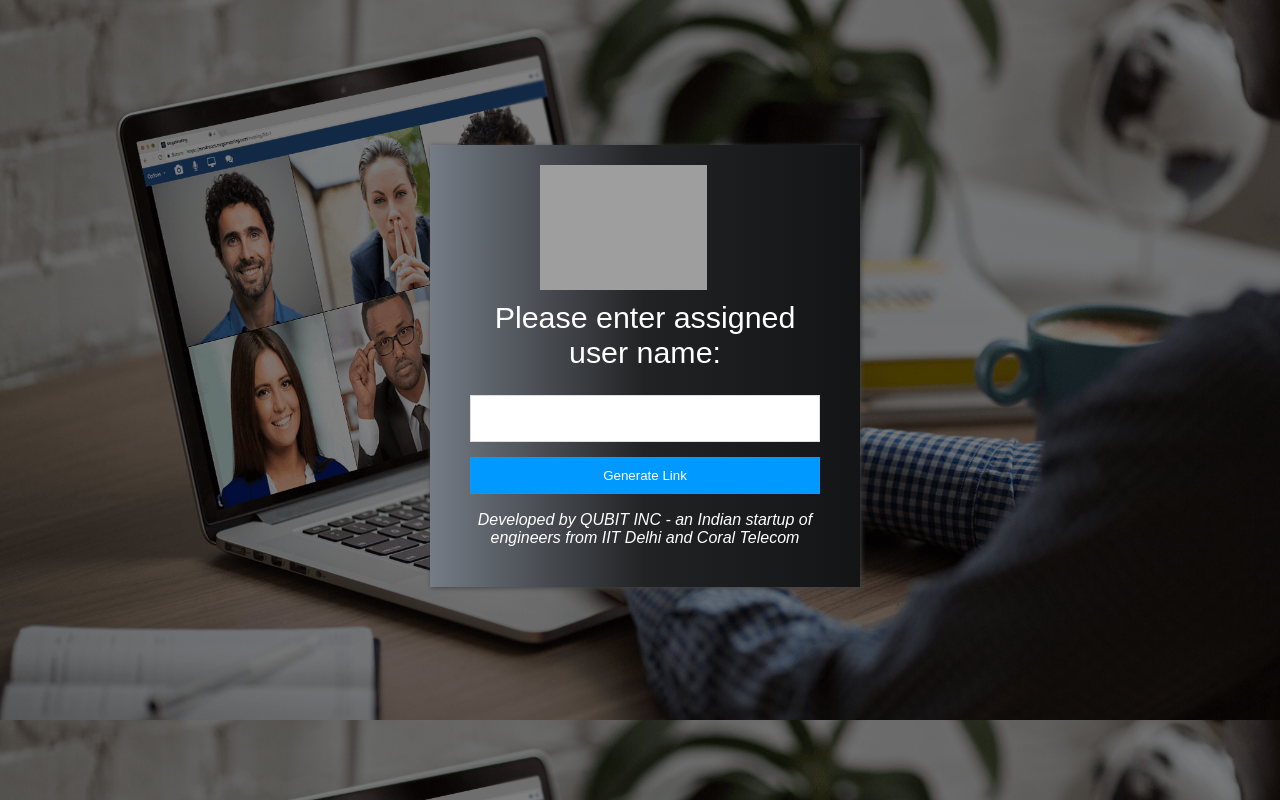
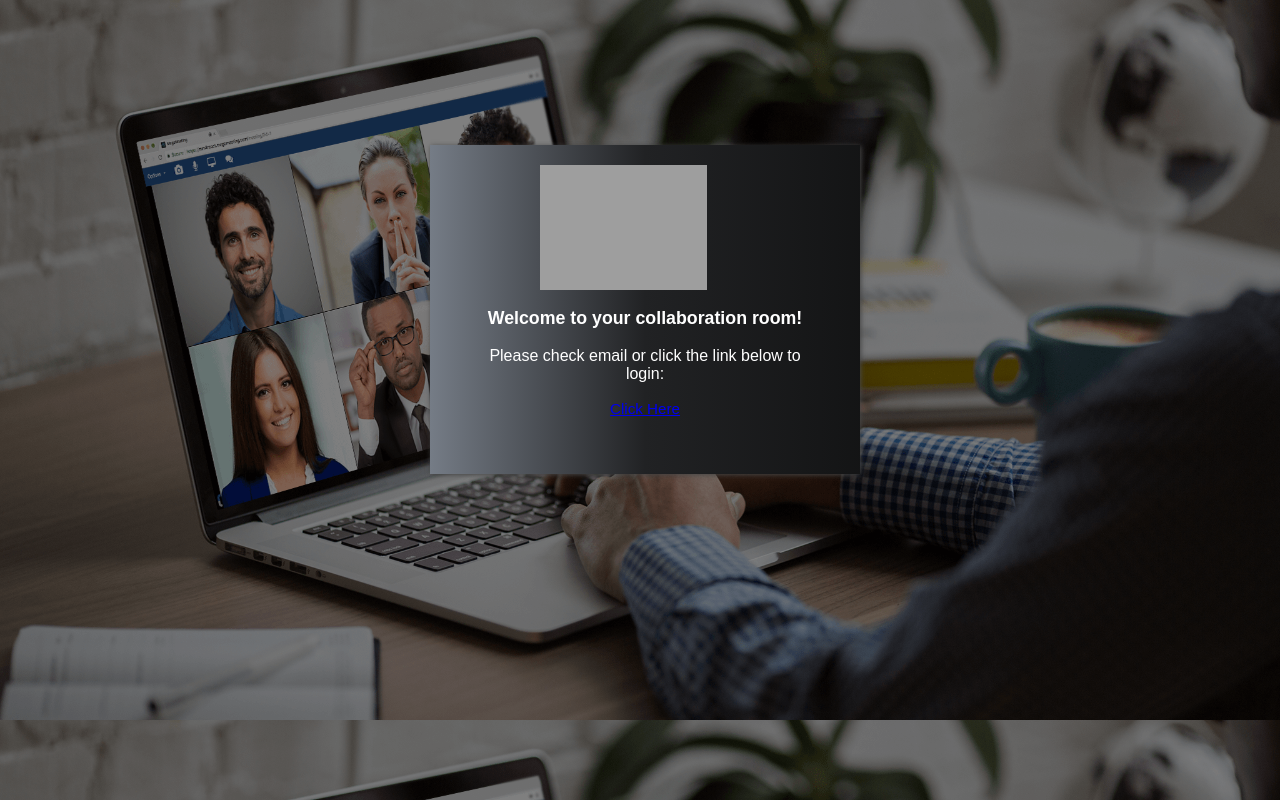
Before and after one commit to Coral-Telecom-Ltd/Auto-VPN, a PHP site: page /register.php in a window 1280 px wide. Run offline with PHP 8.4, Linux system fonts and the light colour scheme; grey boxes are pictures that could not be loaded.

Commit message:
Update register.php

```diff
--- a/register.php
+++ b/register.php
@@ -20,8 +20,10 @@ function copyToClipboard(element) {
 </script>
 
 <?php
+
+$serverIP = $_SERVER['HTTP_HOST'];
 // Check if user exists
-$user_exists = false;
+$user_exists = true;
 if (isset($_POST["username"])){
     $user = filter_var($_POST["username"], FILTER_SANITIZE_STRING);
     $filename = fopen("profiles.txt","r");
@@ -36,10 +38,6 @@ if (isset($_POST["username"])){
 
 // If not got user info or user exists, ask for username and system password
 if (empty($_POST["send"]) or $user_exists or (!empty($_POST["send"]) and strlen($_POST["username"]) == 0)) {
-    if ($user_exists){
-        $hash = hash('ripemd160', $user.date('ljFY'));
-        $hash = substr($hash,0,12);
-    }
 
 ?>
 
@@ -52,33 +50,53 @@ if ( $user_exists) {
 ?>
             <center>
             <h3>Welcome to your collaboration room!</h3>
-            <font size='3'>Click on the link below to enter. Copy & share the link with others who you want to invite.</font>
+            <font size='3'>Please check email or click the link below to login:</font>
             </center>
 <?php
 }
 else {
 ?>
-            <h1>Please enter assigned user name:</h1>
+            <h1>Please enter credentials</h1>
 
 
             <div>
+                <div>
+                    <label>email: </label><span id="email"
+                        class="info"></span>
+                </div>
+                <div>
+                    <input type="text" id="email" name="email"
+                        class="inputBox" />
+                </div>
+            </div>
+            <div>
+                <div>
+                    <label>username: </label><span id="userName"
+                        class="info"></span>
+                </div>
                 <div>
                     <input type="text" id="username" name="username"
                         class="inputBox" />
                 </div>
             </div>
             <div>
-                <input type="submit" id="send" name="send" value="Generate Link"/>
+                <div>
+                    <label>password of the system: </label><span id="passWord"
+                        class="password"></span>
+                </div>
+                <div>
+                    <input type="password" id="password" name="password"
+                        class="inputBox" />
+                </div>
+            </div>
+            <div>
+                <input type="submit" id="send" name="send" value="Verify Email ID"/>
             </div>
 <?php
 }
-
     if ($user_exists){
-        echo "<br><center><a href='https://collaboration.coraltele.com/";
-        echo $hash."' class='w3-btn w3-black'>https://collaboration.coraltele.com/".$hash."</a></center><br>";
-        echo "<a class='cls_copy_pg_action copyAction copy-action-btn' data-value='https://collaboration.coraltele.com/".$hash."'> <i class='far fa-copy'></i><center><font size='2'> Copy URL </font><img alt='copy' src='copy.png'
-         width=15' height='15'> </center></a><br>";
-         echo "<center><font size='1'>This solution has been developed using open-sources platforms including FreeSwitch, OpenVPN, GoogleCloudAI, Jitsi and OpenSwan</font></center><br>";
+        echo "<br><center><a href='https://".$serverIP."/coralmeet/verify.php";
+        echo "' class='w3-btn w3-black'>Click Here</a></center><br>";
     }
     else{
         echo "<br><center><font size='3'><i>Developed by QUBIT INC - an Indian startup of engineers from IIT Delhi and Coral Telecom</i></font></center>";
@@ -109,11 +127,24 @@ $(document).ready(function () {
         $("inputBox").removeClass("input-error");
 
         var username = $("#username").val();
+        var password = $("#password").val();
+        var email = $("#email").val();
 
         if (username == "") {
             $("#userName").html("required.");
             $("#username").addClass("input-error");
         }
+        if (password == "") {
+            $("#passWord").html("required.");
+            $("#password").addClass("input-error");
+            valid = false;
+        }
+        if (email == "") {
+            $("#email").html("required.");
+            $("#email").addClass("input-error");
+            valid = false;
+        }
+        re
         return valid;
     });
 });
```
